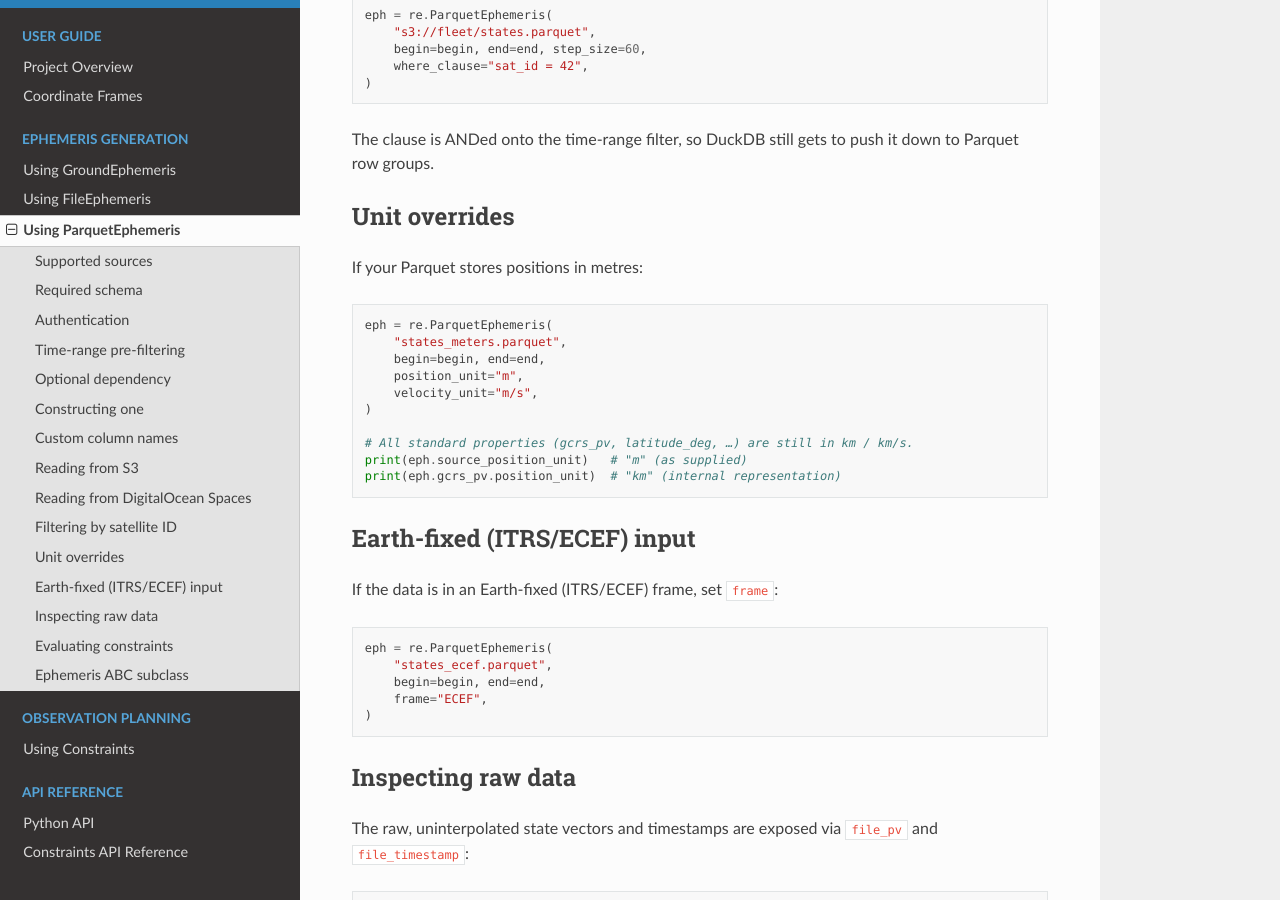
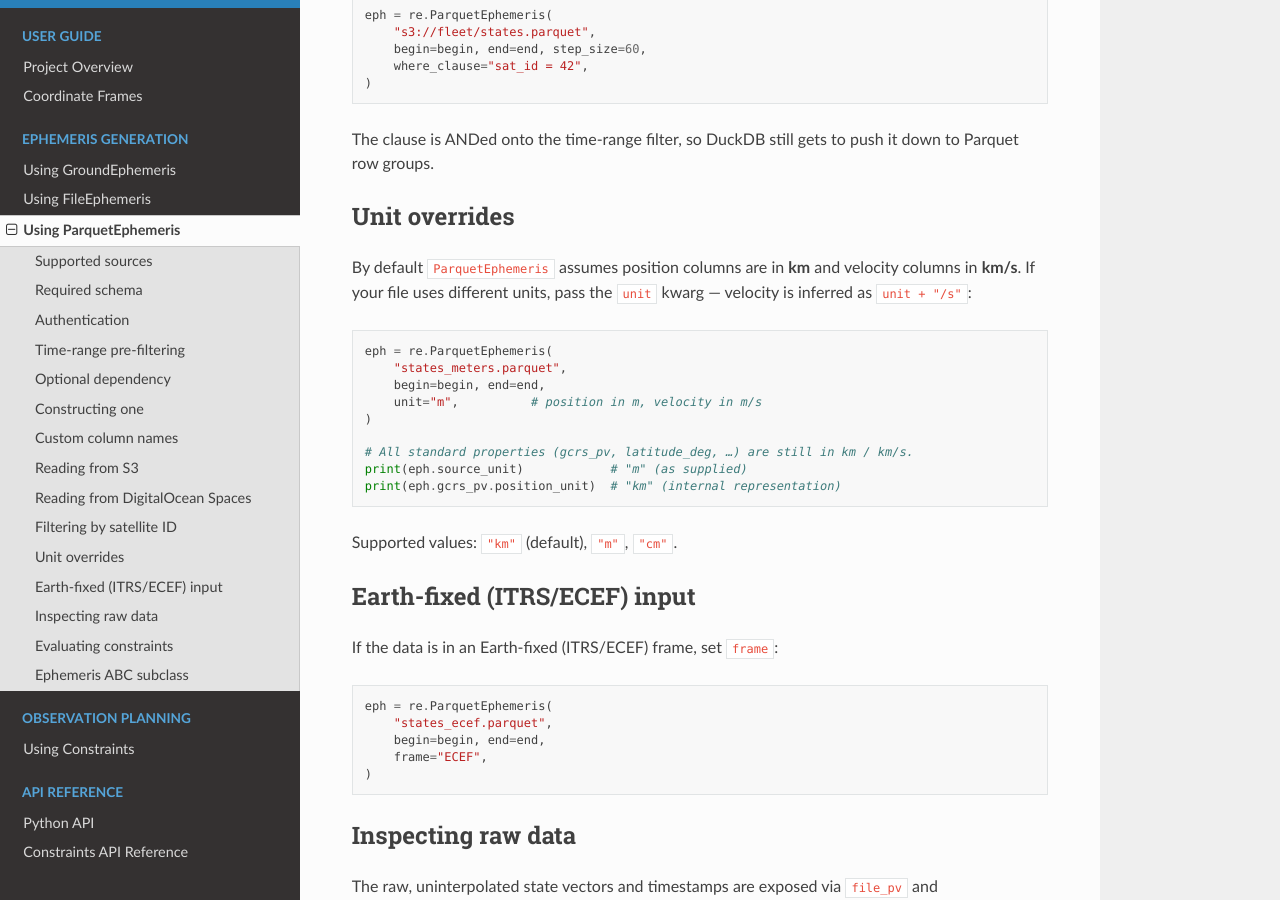
Before and after one commit to CosmicFrontierLabs/rust-ephem, a Sphinx documentation site: the page built from docs/ephemeris_parquet.rst, in a window 1280 px wide and 900 px high, scrolled down 3658 px. Built offline with Sphinx 7.4.7 and the Read the Docs theme 3.1.0, drawn with Linux system fonts in a browser that asks for light colours; pages that are not in the unit, such as notebooks, are missing from menus.

Commit message:
fix: set units

```diff
--- a/docs/ephemeris_parquet.rst
+++ b/docs/ephemeris_parquet.rst
@@ -201,20 +201,23 @@ push it down to Parquet row groups.
 Unit overrides
 --------------
 
-If your Parquet stores positions in metres:
+By default ``ParquetEphemeris`` assumes position columns are in **km** and
+velocity columns in **km/s**. If your file uses different units, pass the
+``unit`` kwarg — velocity is inferred as ``unit + "/s"``:
 
 .. code-block:: python
 
     eph = re.ParquetEphemeris(
         "states_meters.parquet",
         begin=begin, end=end,
-        position_unit="m",
-        velocity_unit="m/s",
+        unit="m",          # position in m, velocity in m/s
     )
 
     # All standard properties (gcrs_pv, latitude_deg, …) are still in km / km/s.
-    print(eph.source_position_unit)   # "m" (as supplied)
+    print(eph.source_unit)            # "m" (as supplied)
     print(eph.gcrs_pv.position_unit)  # "km" (internal representation)
+
+Supported values: ``"km"`` (default), ``"m"``, ``"cm"``.
 
 Earth-fixed (ITRS/ECEF) input
 -----------------------------
```
Also changed, not shown: 3 other files.
